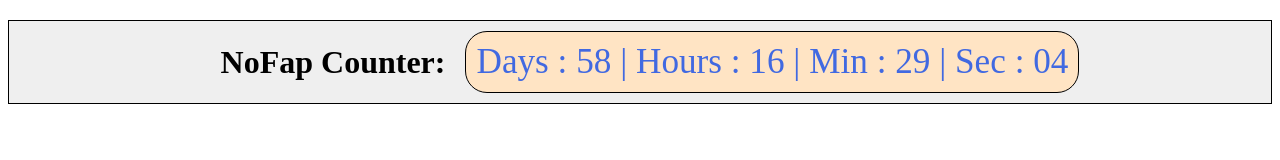
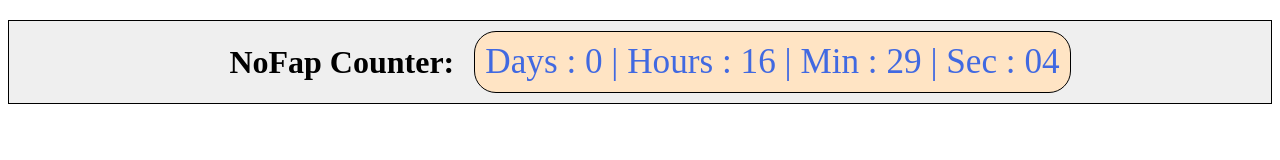
Before and after one commit to rvx-cyber/counter, a plain HTML site: page index.html in a window 1280 px wide. Drawn offline with Linux system fonts and the light colour scheme.

Commit message:
updating date once again

```diff
--- a/index.html
+++ b/index.html
@@ -81,7 +81,7 @@
     var output = document.getElementById('output');
     var out = document.getElementById('out');
 
-    var nofap = new Date('30 nov 2020');
+    var nofap = new Date('27 jan 2021');
     //var noSong = new Date(2019,5,17,0,0,0);
 
 
```
